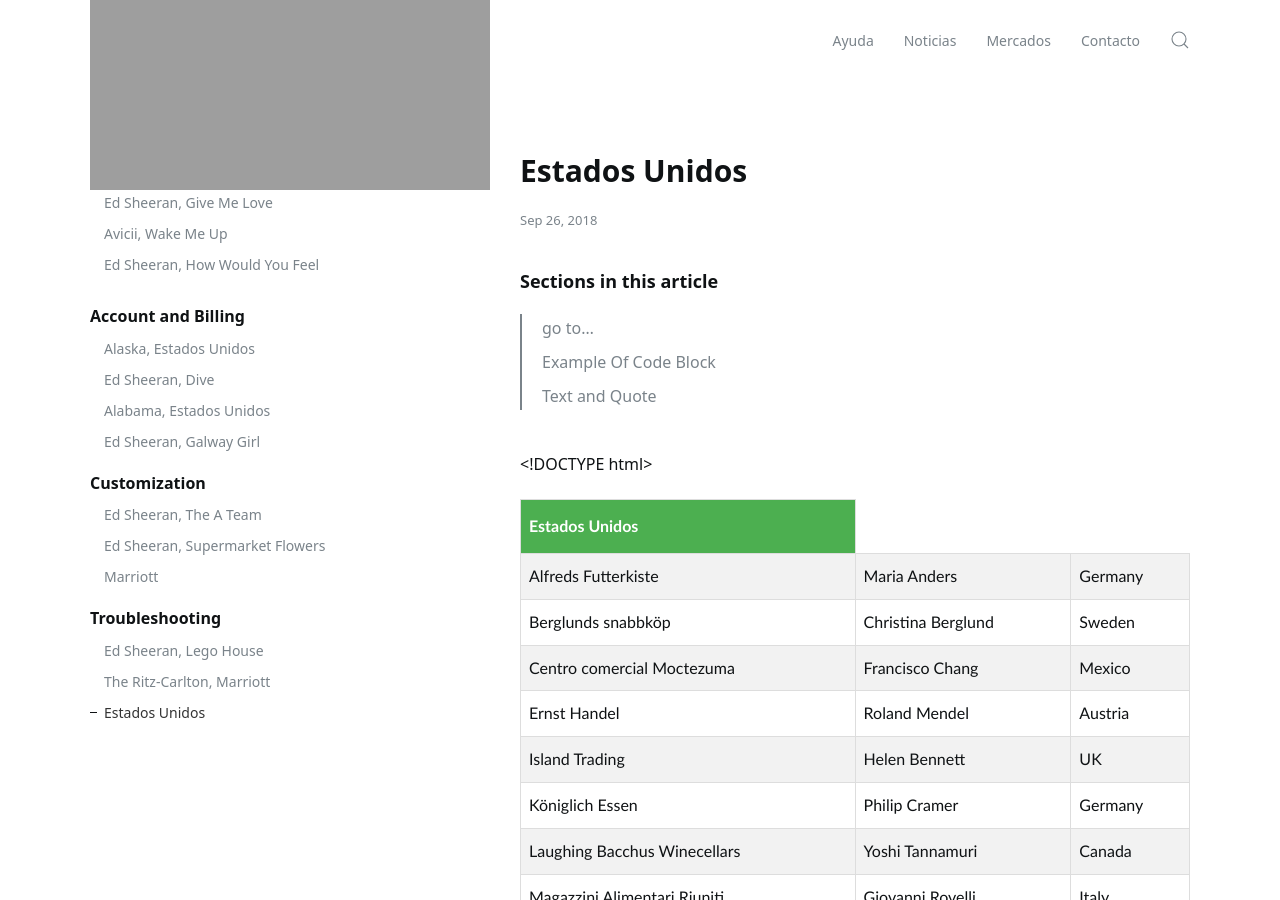
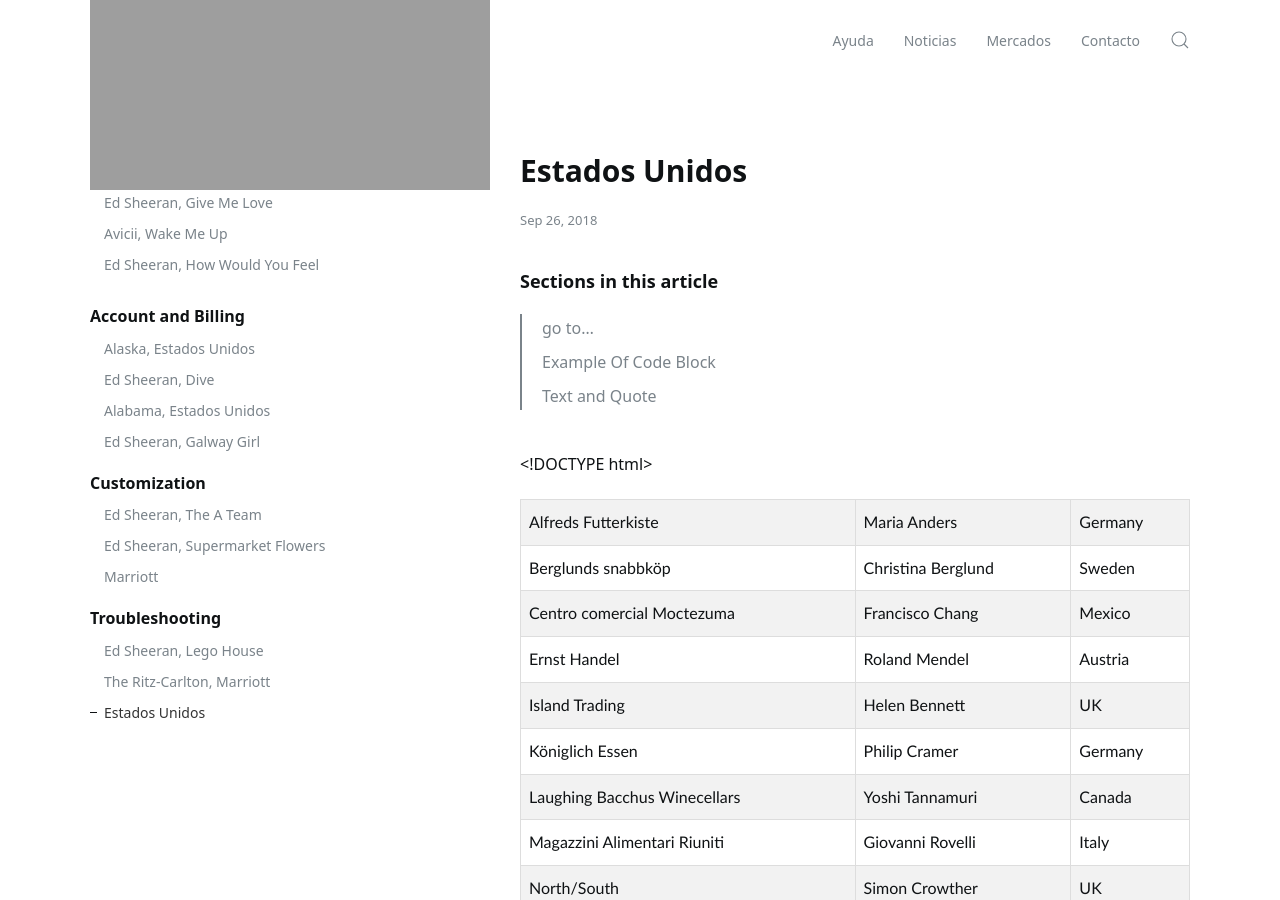
Before and after one commit to jelmii/jelmii.github.io, a Jekyll site: the page built from _docs/assets.md, in a window 1280 px wide and 900 px high. Built offline with Jekyll 4.4.1, drawn with Linux system fonts in a browser that asks for light colours.

Commit message:
Update assets.md

```diff
--- a/_docs/assets.md
+++ b/_docs/assets.md
@@ -43,7 +43,7 @@ tags: featured
 
 <table id="customers">
   <tr>
-    <th>Estados Unidos</th>
+
   </tr>
   <tr>
     <td>Alfreds Futterkiste</td>
```
